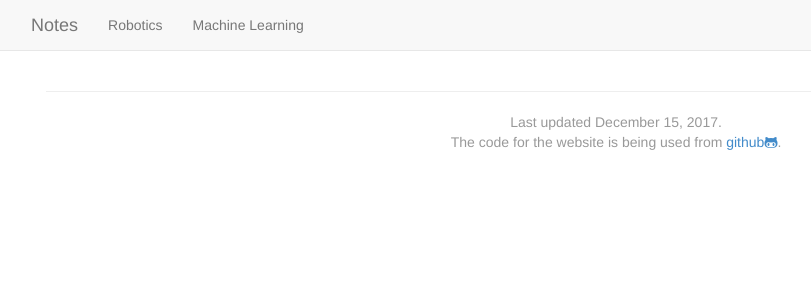
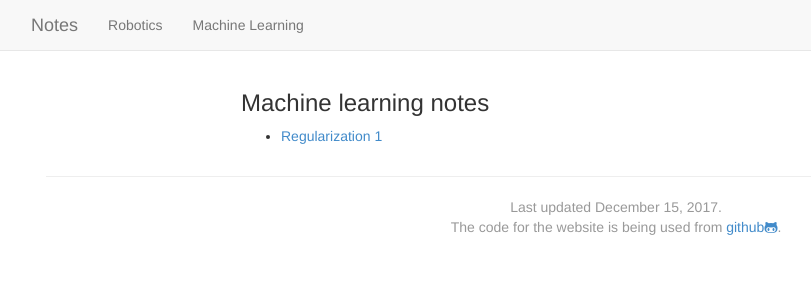
Before and after one commit to argmin/argmin.github.io, a Jekyll site: the page built from ml.md, in a window 1280 px wide. Shown: the top 300 px of the page, without its empty margins (24-835 px from the left). Built offline with Jekyll 4.4.1, drawn with Linux system fonts in a browser that asks for light colours; nearby versions of some CDN libraries.

Commit message:
Lined regularization blog

```diff
--- a/ml.md
+++ b/ml.md
@@ -3,3 +3,6 @@ layout: default
 title: Machine Learning
 active_tab: machinelearning
 ---
+### Machine learning notes
+
+* [Regularization 1](/ml/regularization-1.html)
```
